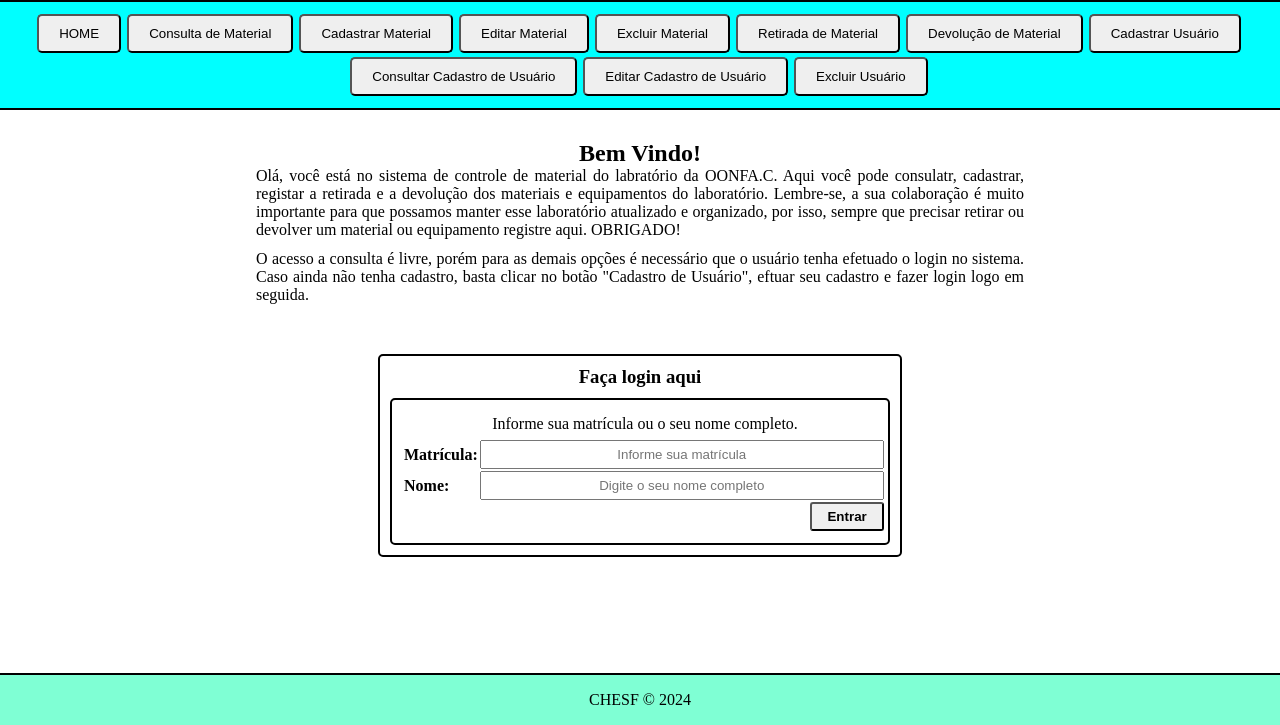
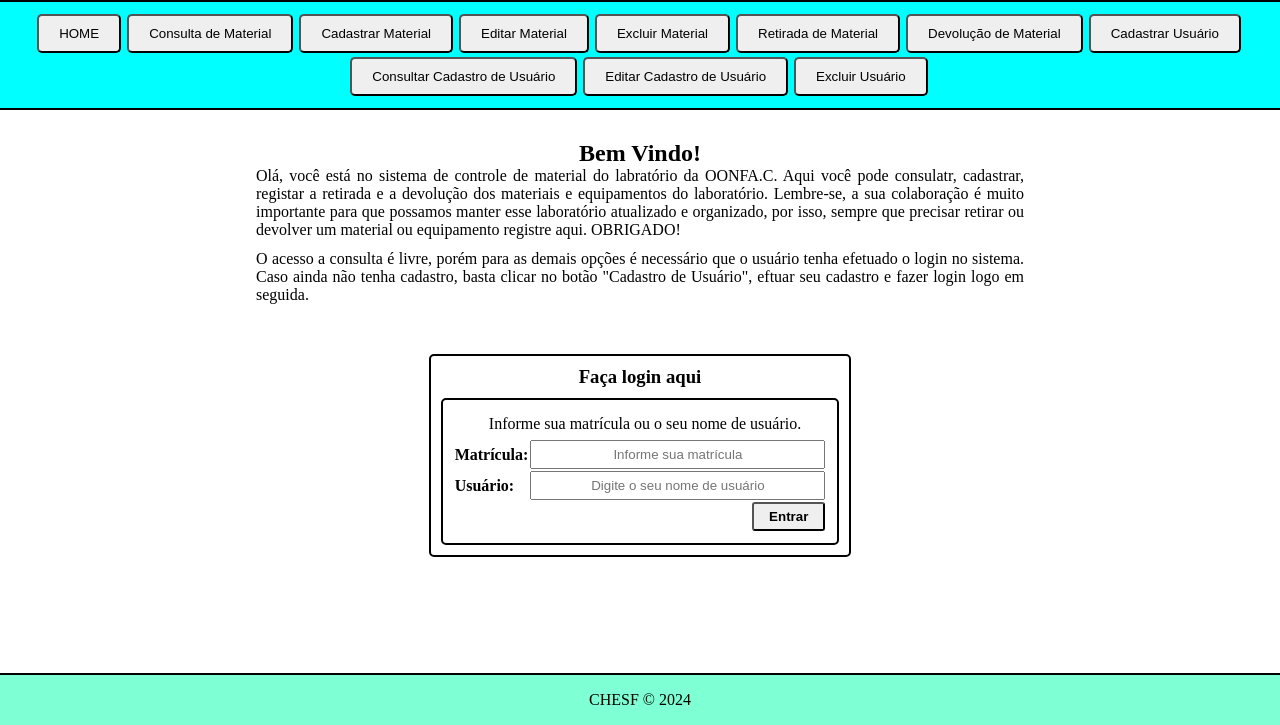
Before and after one commit to DalecioMoura/front-end-js, a plain HTML site: page index.html in a window 1280 px wide. Shown: the part 75-800 px from the top of the page. Drawn offline with Linux system fonts and the light colour scheme.

Commit message:
Atualização CSS

```diff
--- a/css/index.css
+++ b/css/index.css
@@ -1,6 +1,9 @@
 *{
     margin: 0;
     padding: 0;
+}
+body{
+    margin-bottom: 60px;
 }
 
 /*formatação da section*/
@@ -40,18 +43,17 @@ form div{
 #index-div-form form table{
     width: auto;
 }
-.login-tr{
-}
 .login-th{
  width: 20%;
  text-align: left;
 }
 .login-td{
- width:100%;
- text-align: right;
+    display: flex;
+    width:100%;
+    text-align: right;
 }
 .login-td input{
-    width: 400px;
+    width: 100%;
     height: 25px;
     text-align: center;
 }
--- a/index.html
+++ b/index.html
@@ -63,15 +63,15 @@
             <div id="index-div-form">
                 <h3>Faça login aqui</h3>
                 <form action="">
-                    <div>Informe sua matrícula ou o seu nome completo.</div>
+                    <div>Informe sua matrícula ou o seu nome de usuário.</div>
                     <table>
                         <tr class="login-tr">
                             <th class="login-th">Matrícula:</th>
                             <td class="login-td"><input id="id-matricula" class="login-input" type="text" placeholder="Informe sua matrícula"></td>
                         </tr>
                         <tr class="login-tr">
-                            <th class="login-th">Nome:</th>
-                            <td class="login-td"><input id="id-nome" class="login-input" type="text" placeholder="Digite o seu nome completo"></td>
+                            <th class="login-th">Usuário:</th>
+                            <td class="login-td"><input id="id-nome" class="login-input" type="text" placeholder="Digite o seu nome de usuário"></td>
                         </tr>
                         <tr>
                             <th></th>
```
